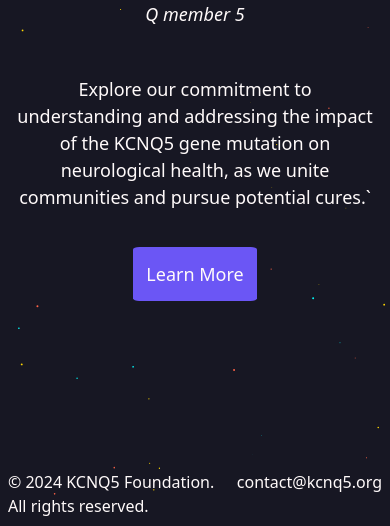
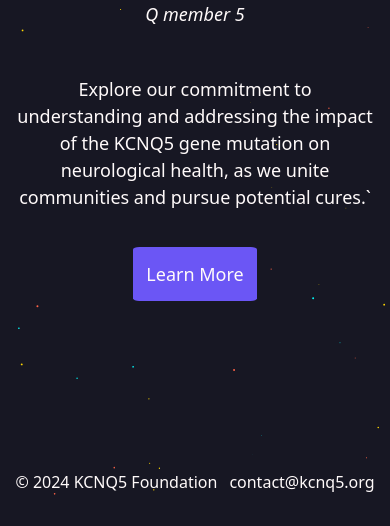
Before and after one commit to eric-j-owen/kcnq5, an Astro site: page / in a window 390 px wide. Shown: the part 346-872 px from the top of the page. After the commit the page ends 848 px from the top, so only its background shows below. Built offline with nearby package versions, Linux system fonts and the light colour scheme; Astro itself is replaced by a stand-in of ours.

Commit message:
adjusts footer for mobile

```diff
--- a/src/components/Footer.astro
+++ b/src/components/Footer.astro
@@ -1,6 +1,6 @@
 <footer>
   <div class="footer-content">
-    <p>&copy; 2024 KCNQ5 Foundation. All rights reserved.</p>
+    <p>&copy; 2024 KCNQ5 Foundation</p>
     <p>
       <a href="mailto:contact@kcnq5.org">contact@kcnq5.org</a>
     </p>
--- a/src/styles/components/footer.css
+++ b/src/styles/components/footer.css
@@ -1,6 +1,6 @@
 footer {
   font-size: 16px;
-  background-color: var(--accent-dark);
+  background-color: transparent;
   color: var(--accent-light);
   padding: 56px 8px 8px 8px;
 }
@@ -9,4 +9,6 @@
   display: flex;
   flex-direction: row;
   justify-content: space-between;
+  gap: 12px;
+  flex-wrap: wrap;
 }
--- a/src/styles/media-queries.css
+++ b/src/styles/media-queries.css
@@ -70,4 +70,8 @@
   .index h1 {
     letter-spacing: 0.5rem;
   }
+
+  .footer-content {
+    justify-content: center;
+  }
 }
```
